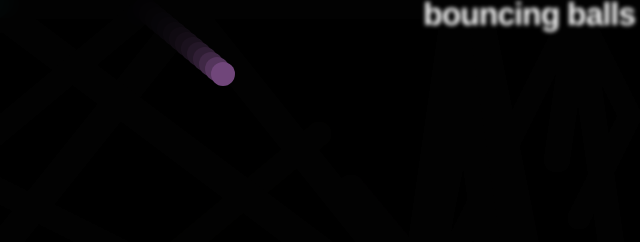
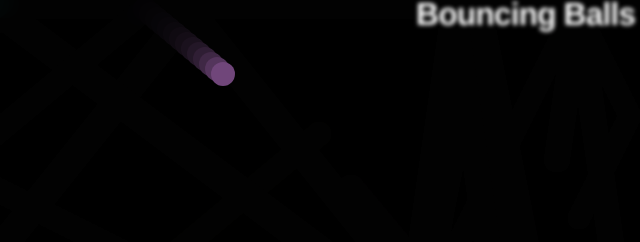
Before and after one commit to Vasilisdm/bouncingBalls, a plain HTML site: page index.html in a window 1280 px wide. Shown: the top 242 px of the page, 640-1280 px from the left. Drawn offline with Linux system fonts and the light colour scheme.

Commit message:
Renamed the h1 element in index.html

```diff
--- a/index.html
+++ b/index.html
@@ -7,7 +7,7 @@
   </head>
 
   <body>
-    <h1>bouncing balls</h1>
+    <h1>Bouncing Balls</h1>
     <canvas></canvas>
 
     <script src="js/bouncingBalls.js"></script>
```
